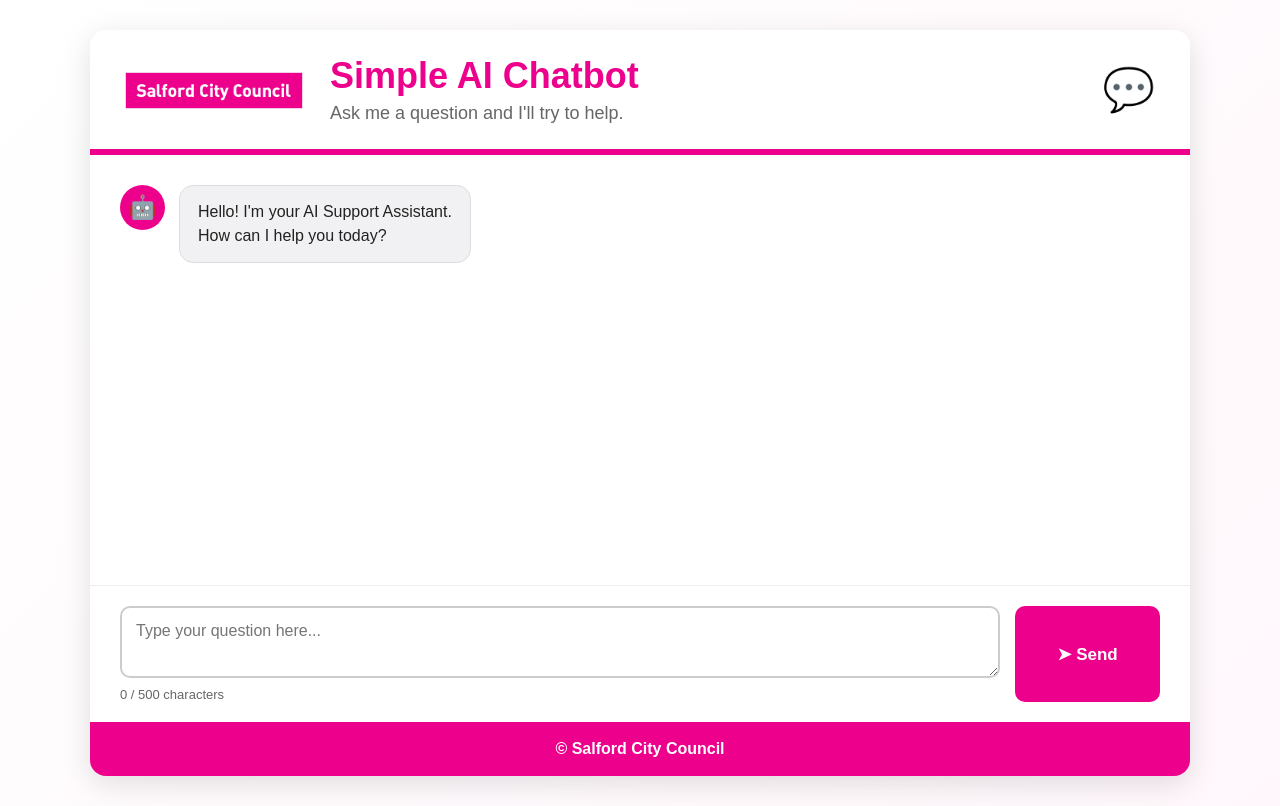
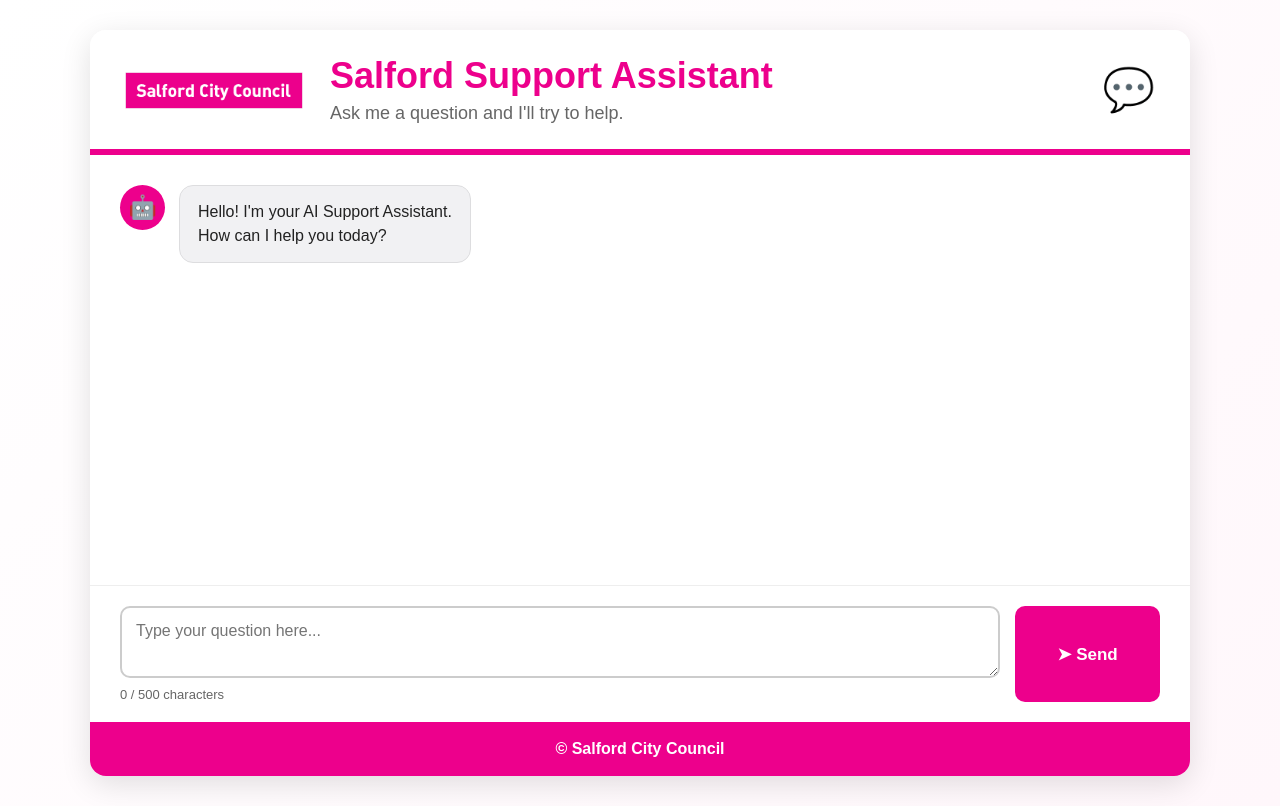
Before and after one commit to shaun-sony/AI-Chatbot, a plain HTML site: page AI-chatbot-project/AI-chatbot-frontend/index.html in a window 1280 px wide. Drawn offline with Linux system fonts and the light colour scheme; files whose address does not match are found by name.

Commit message:
Change chatbot header title
Updated header title from 'Simple AI Chatbot' to 'Salford Support Assistant'.

```diff
--- a/AI-chatbot-project/AI-chatbot-frontend/index.html
+++ b/AI-chatbot-project/AI-chatbot-frontend/index.html
@@ -23,7 +23,7 @@
             >
 
             <div class="header-text">
-                <h1>Simple AI Chatbot</h1>
+                <h1>Salford Support Assistant</h1>
                 <p>Ask me a question and I'll try to help.</p>
             </div>
 
```
